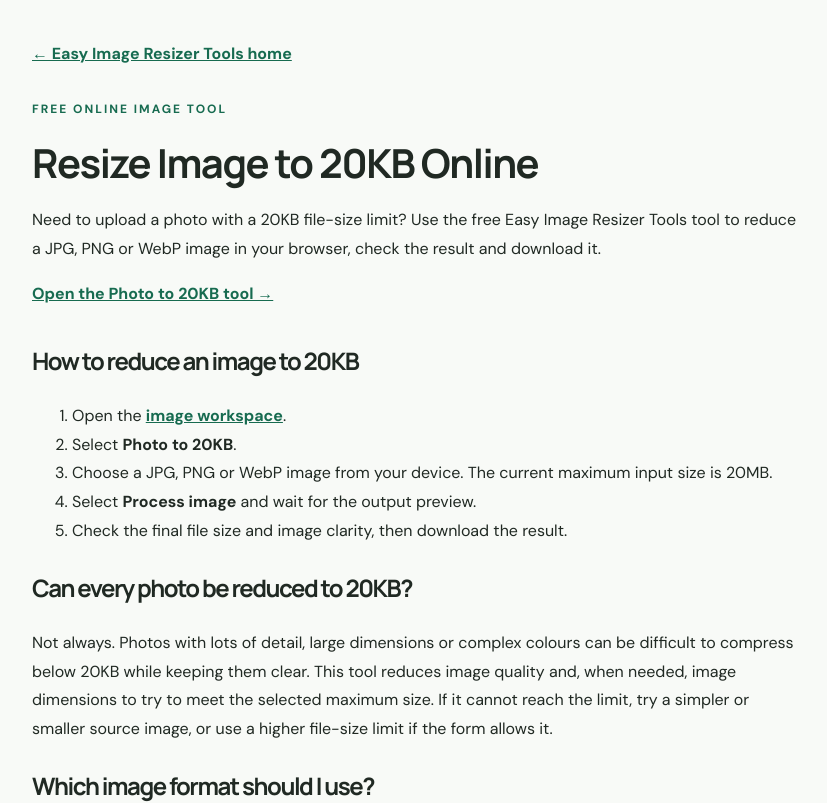
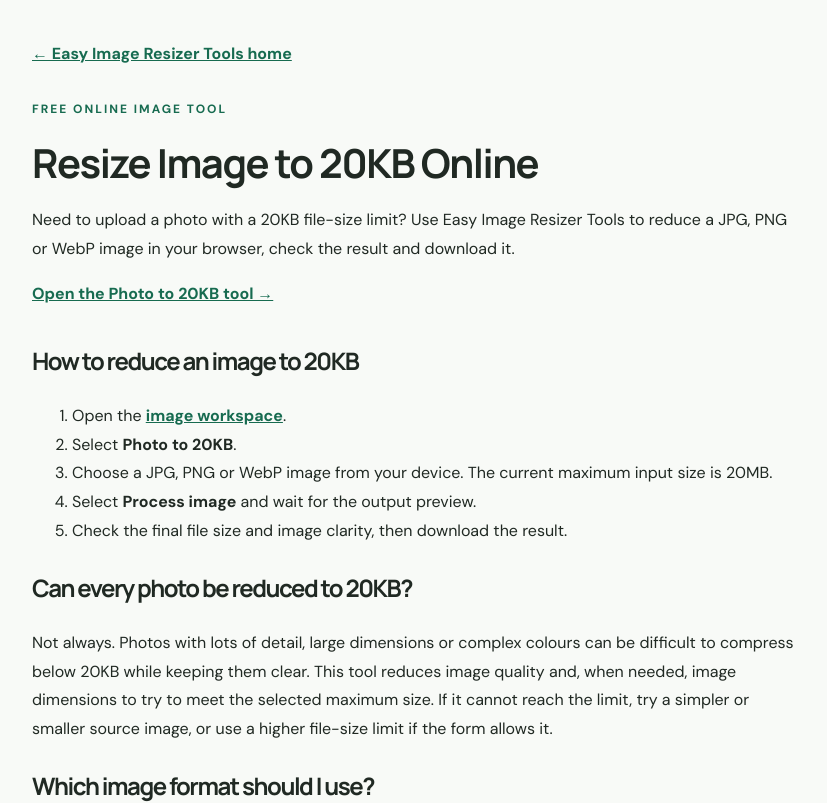
Before and after one commit to ashrafhashmi95786-sys/easy-image-resizer, a Next.js app: page /resize-image-to-20kb in a window 1280 px wide. Shown: the top 803 px of the page, without its empty margins (222-1049 px from the left). Built offline with nearby package versions, Linux system fonts and the light colour scheme.

Commit message:
Fix 20KB page wording

```diff
--- a/app/resize-image-to-20kb/page.tsx
+++ b/app/resize-image-to-20kb/page.tsx
@@ -64,7 +64,7 @@ export default function ResizeImageTo20KBPage() {
       <header style={{ margin: "30px 0" }}>
         <p style={{ color: "#176b50", fontWeight: 700, letterSpacing: 2, fontSize: 12 }}>FREE ONLINE IMAGE TOOL</p>
         <h1 style={{ fontSize: 40, lineHeight: 1.15 }}>Resize Image to 20KB Online</h1>
-        <p>Need to upload a photo with a 20KB file-size limit? Use the free Easy Image Resizer Tools tool to reduce a JPG, PNG or WebP image in your browser, check the result and download it.</p>
+        <p>Need to upload a photo with a 20KB file-size limit? Use Easy Image Resizer Tools to reduce a JPG, PNG or WebP image in your browser, check the result and download it.</p>
         <p><Link href="/#tools" style={linkStyle}>Open the Photo to 20KB tool →</Link></p>
       </header>
 
```
